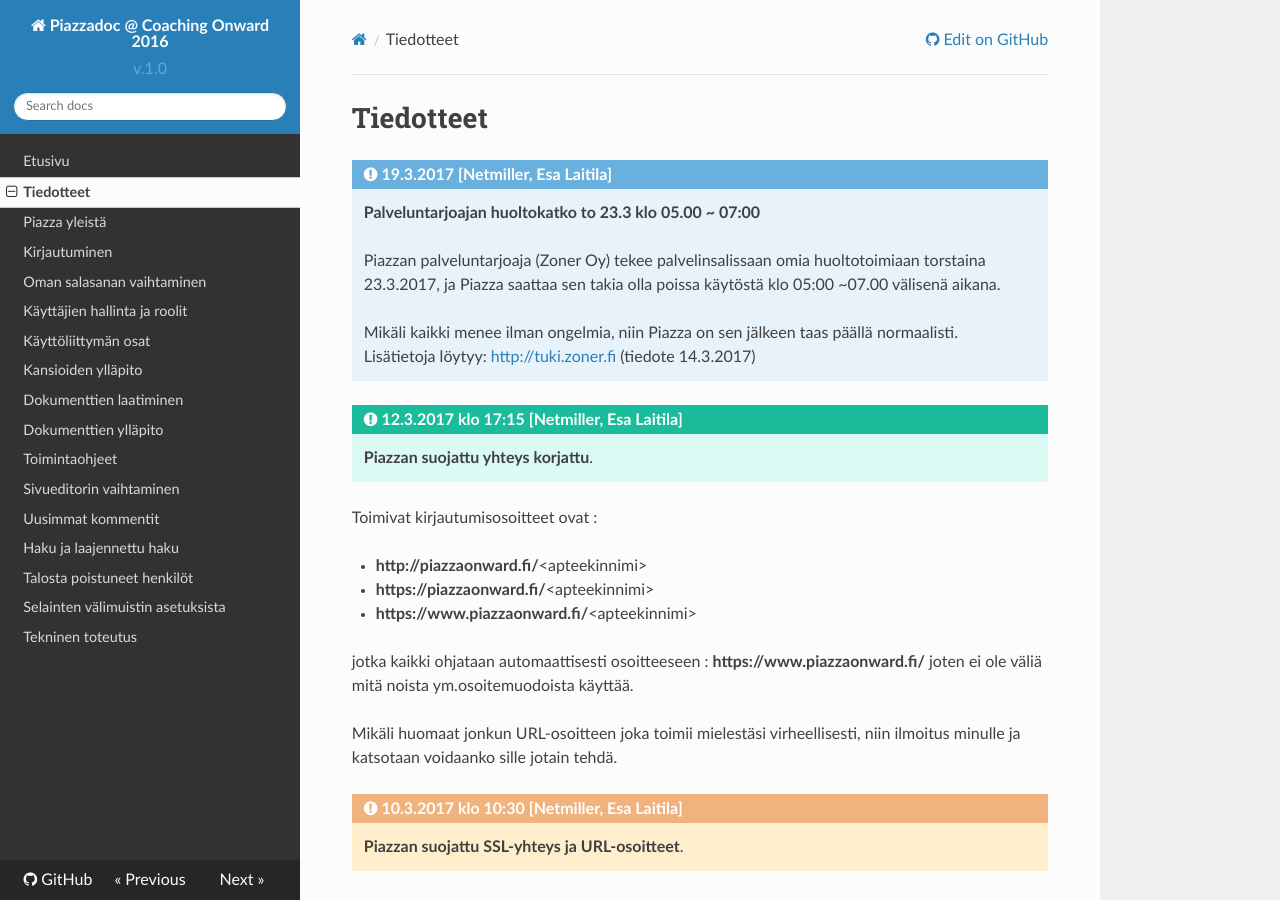
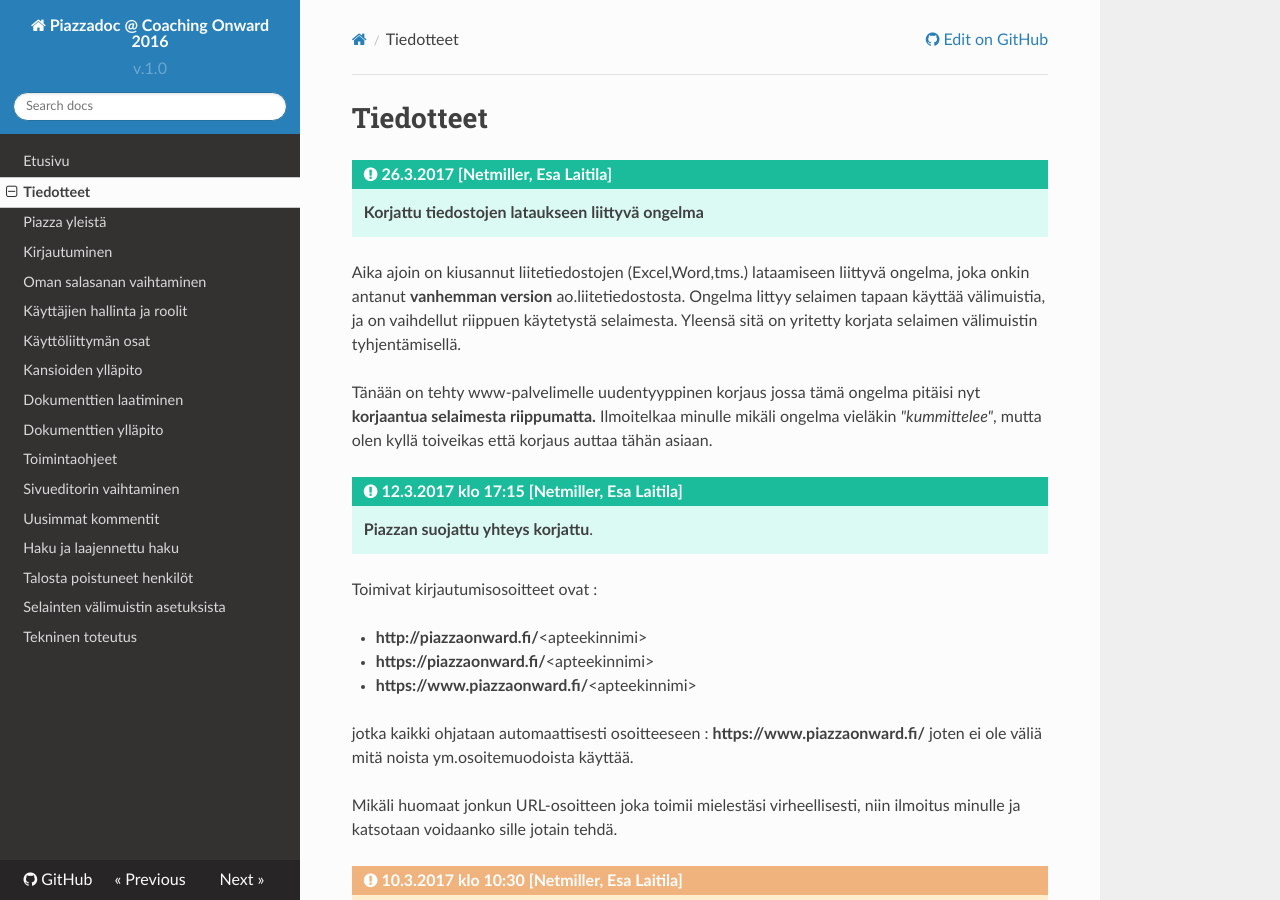
Before and after one commit to netmiller/piazzadoc, an MkDocs documentation site: the page built from sivut/tiedotteet.md, in a window 1280 px wide and 900 px high. Built offline with MkDocs 1.6.1, drawn with Linux system fonts in a browser that asks for light colours; nearby versions of some CDN libraries; old or Windows-style settings are respelled for this version of MkDocs.

Commit message:
Uusi tiedote

```diff
--- a/sivut/tiedotteet.md
+++ b/sivut/tiedotteet.md
@@ -1,12 +1,13 @@
 # Tiedotteet
 
-!!! note "19.3.2017 [Netmiller, Esa Laitila]"
-	__Palveluntarjoajan huoltokatko to 23.3 klo 05.00 ~ 07:00__
+!!! tip "26.3.2017 [Netmiller, Esa Laitila]"
+	__Korjattu tiedostojen lataukseen liittyvä ongelma__
 
-	Piazzan palveluntarjoaja (Zoner Oy) tekee palvelinsalissaan omia huoltotoimiaan torstaina 23.3.2017, ja Piazza saattaa sen takia olla poissa käytöstä klo 05:00 ~07.00 välisenä aikana.
+Aika ajoin on kiusannut liitetiedostojen (Excel,Word,tms.) lataamiseen liittyvä ongelma, joka onkin antanut __vanhemman version__ ao.liitetiedostosta.
+Ongelma littyy selaimen tapaan käyttää välimuistia, ja on vaihdellut riippuen käytetystä selaimesta. Yleensä sitä on yritetty korjata selaimen välimuistin tyhjentämisellä.
 
-	Mikäli kaikki menee ilman ongelmia, niin Piazza on sen jälkeen taas päällä normaalisti.<br>
-	Lisätietoja löytyy: <http://tuki.zoner.fi>  (tiedote 14.3.2017)
+Tänään on tehty www-palvelimelle uudentyyppinen korjaus jossa tämä ongelma pitäisi nyt __korjaantua selaimesta riippumatta.__
+Ilmoitelkaa minulle mikäli ongelma vieläkin _"kummittelee"_, mutta olen kyllä toiveikas että korjaus auttaa tähän asiaan.
 
 
 !!! tip "12.3.2017 klo 17:15 [Netmiller, Esa Laitila]"
```
